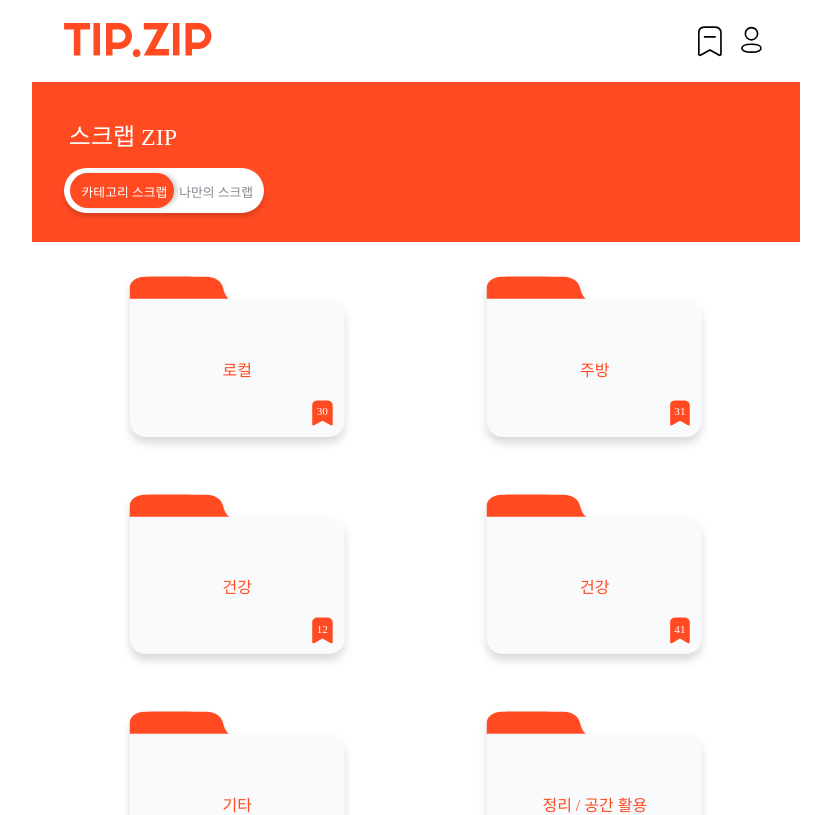
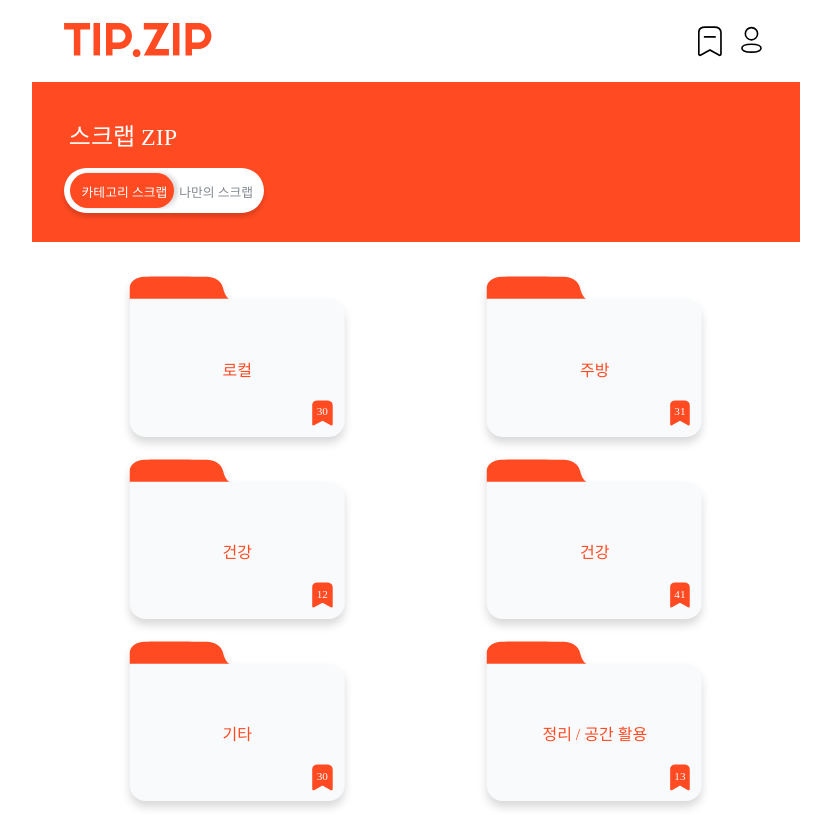
Before and after one commit to TIP-ZIP/TIPZIP_FE, a React (Vite) app: page /scrap in a window 1280 px wide. Shown: the top 815 px of the page, without its empty margins (224-1055 px from the left). Built offline with nearby package versions, Linux system fonts and the light colour scheme; a web font is replaced by a local one.

Commit message:
fix(Scrap): 스크랩 폴더 그리드 여백 수정

```diff
--- a/src/pages/scrap/ScrapFolderView.Styled.ts
+++ b/src/pages/scrap/ScrapFolderView.Styled.ts
@@ -10,14 +10,13 @@ export const OptionHeaderContainer = styled.div`
   padding: 2.1rem 3.4rem 0;
 `;
 
-export const FoldersContainer = styled.div`
+export const FoldersContainer = styled.div<{ type: 'category' | 'personal' }>`
   padding: 2.1rem 3.4rem;
   display: grid;
   grid-template-columns: repeat(auto-fill, minmax(13.56rem, 1fr));
-  gap: 3.5rem;
+  gap: ${({ type }) => type === 'category' ? '1.3rem 3.5rem' : '2rem 3.5rem'};
   justify-items: center;
 `;
-
 
 export const CategoryCard = styled.div`
     width: 13.56rem;
--- a/src/pages/scrap/ScrapFolderView.tsx
+++ b/src/pages/scrap/ScrapFolderView.tsx
@@ -78,7 +78,7 @@ const ScrapFolderView: React.FC<ScrapFolderViewProps> = ({ type, categories: ini
         </S.OptionHeaderContainer>
       )}
 
-      <S.FoldersContainer>
+      <S.FoldersContainer type={type}>
         {categories.map((category, index) => (
           <ScrapCard
             key={index}
```
